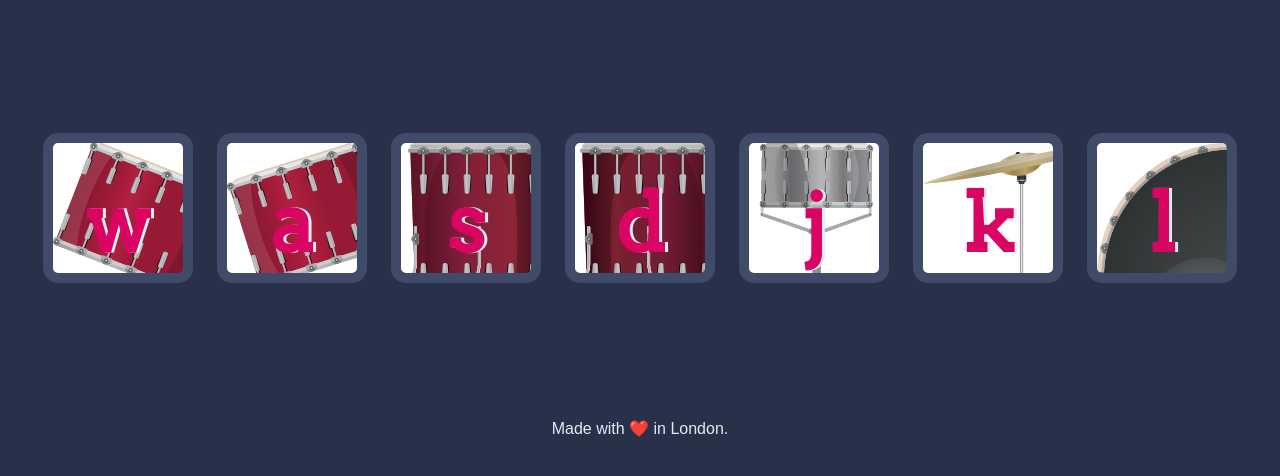
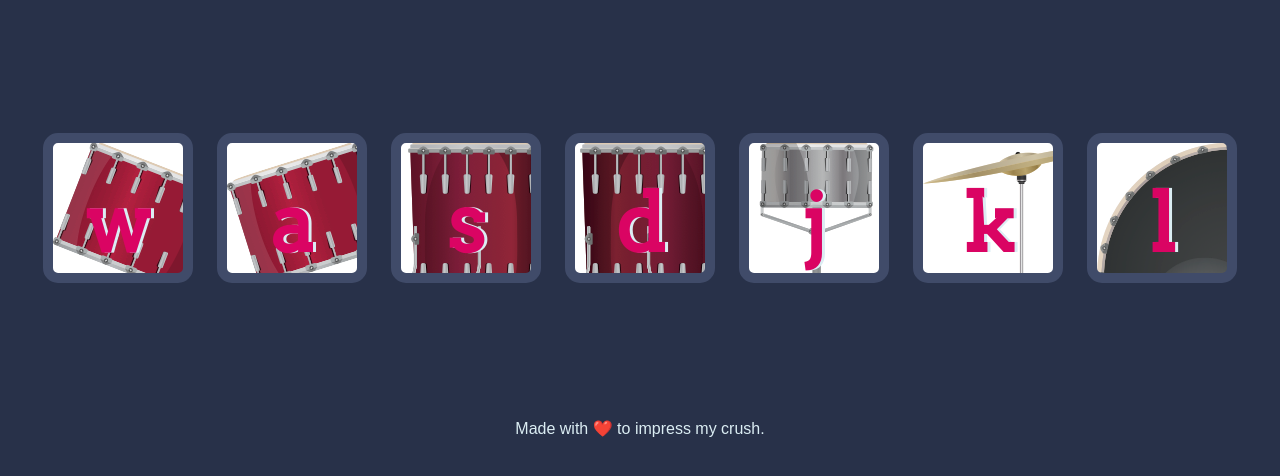
Before and after one commit to Mithilesh122/drumkit, a plain HTML site: page DrumKit/index.html in a window 1280 px wide. Shown: the part 156-632 px from the top of the page. Drawn offline with Linux system fonts and the light colour scheme.

Commit message:
Update index.html

```diff
--- a/DrumKit/index.html
+++ b/DrumKit/index.html
@@ -23,7 +23,7 @@
 
 <script src="index.js"></script>
   <footer>
-    Made with ❤️ in London.
+    Made with ❤️ to impress my crush.
   </footer>
 </body>
 
```
